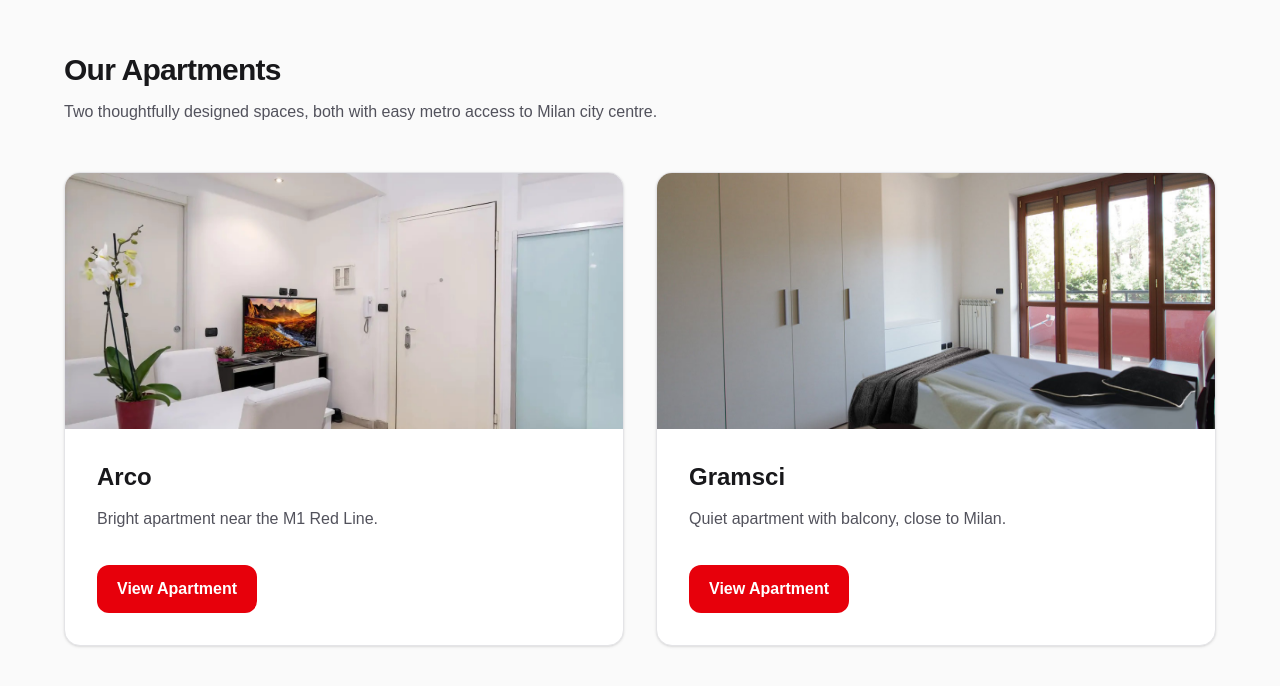
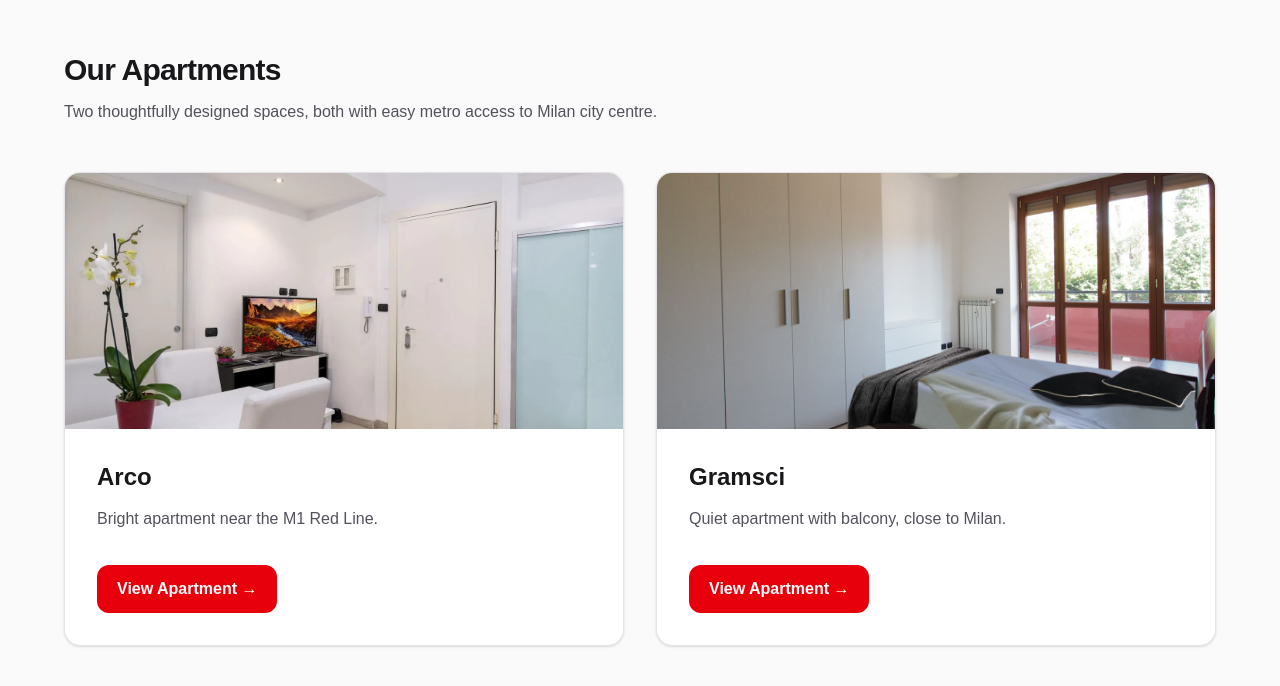
Before and after one commit to beppeblu1/milan-red-line, a Next.js app: page / in a window 1280 px wide. Shown: the part 698-1384 px from the top of the page. Built offline with nearby package versions, Linux system fonts and the light colour scheme.

Commit message:
Create homepage with apartment images

```diff
--- a/components/ApartmentCard.tsx
+++ b/components/ApartmentCard.tsx
@@ -1,4 +1,5 @@
 import Image from "next/image";
+import Link from "next/link";
 
 type ApartmentCardProps = {
   title: string;
@@ -11,8 +12,11 @@ export default function ApartmentCard({
   subtitle,
   image,
 }: ApartmentCardProps) {
+  const slug = title.toLowerCase();
+
   return (
-    <div className="overflow-hidden rounded-2xl border border-zinc-200 bg-white shadow-sm transition duration-300 hover:-translate-y-1 hover:shadow-xl">
+    <Link href={`/${slug}`}>
+      <div className="overflow-hidden rounded-2xl border border-zinc-200 bg-white shadow-sm transition duration-300 hover:-translate-y-1 hover:shadow-xl cursor-pointer">
 
         <Image
           src={image}
@@ -28,16 +32,17 @@ export default function ApartmentCard({
             {title}
           </h2>
 
-        <p className="mt-3 text-zinc-600 leading-7">
+          <p className="mt-3 leading-7 text-zinc-600">
             {subtitle}
           </p>
 
-        <button className="mt-8 rounded-xl bg-red-600 px-5 py-3 font-semibold text-white transition hover:bg-red-700">
-          View Apartment
-        </button>
+          <div className="mt-8 inline-flex rounded-xl bg-red-600 px-5 py-3 font-semibold text-white transition hover:bg-red-700">
+            View Apartment →
+          </div>
 
         </div>
 
       </div>
+    </Link>
   );
 }
```
Lines whose indentation alone changed are shown as unchanged.
